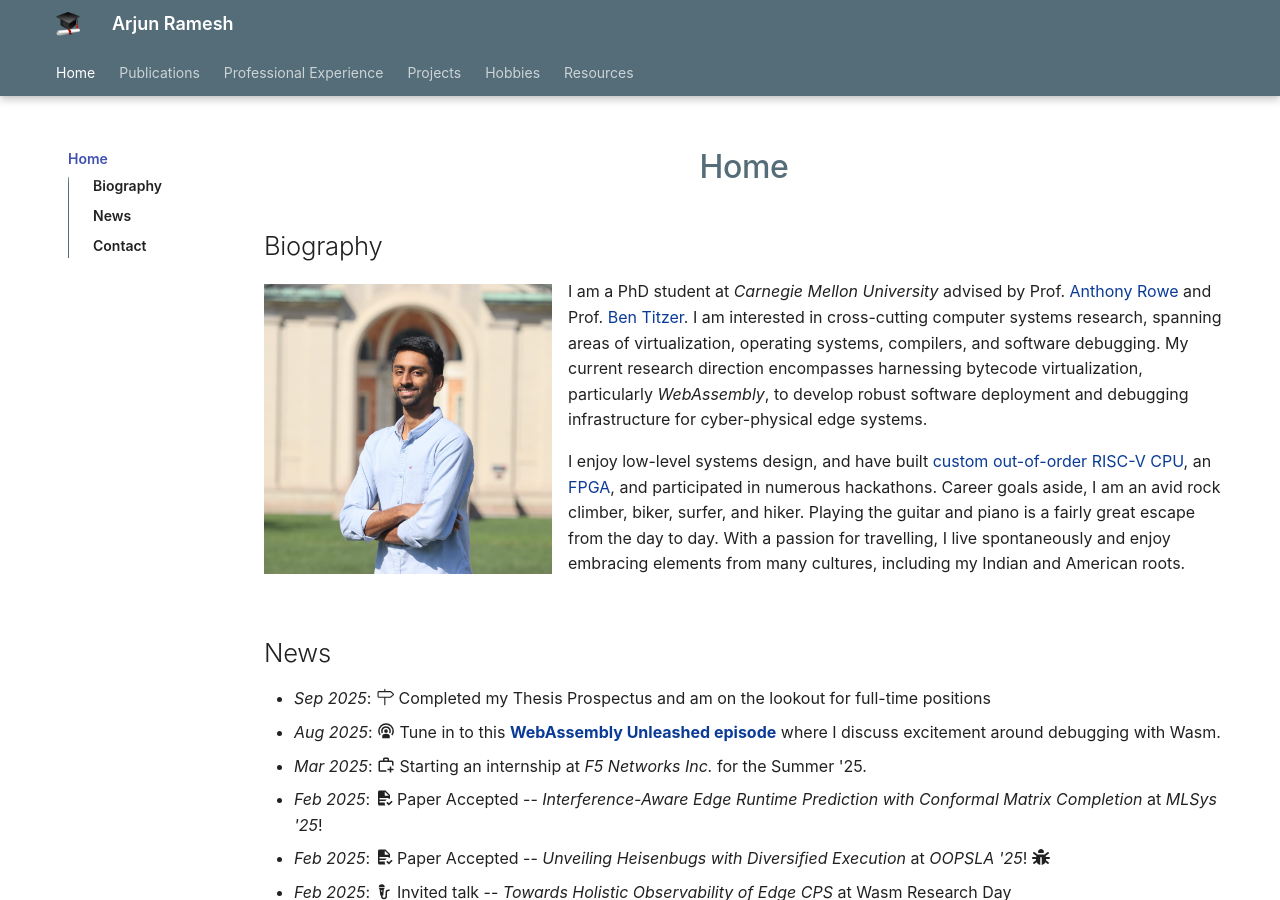
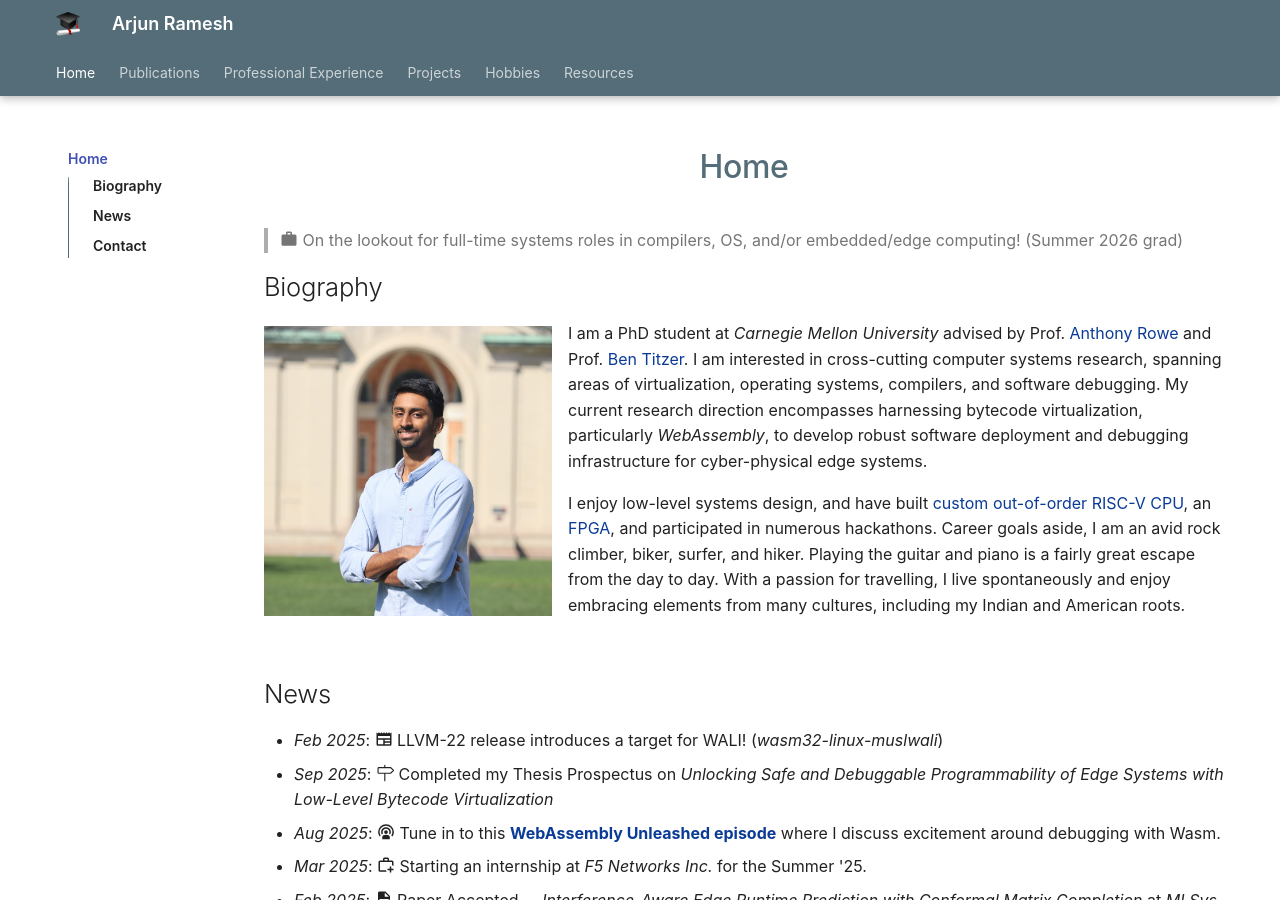
Before and after one commit to arjunr2/personal-website, an MkDocs documentation site: the page built from docs/index.md, in a window 1280 px wide and 900 px high. Built offline with MkDocs 1.6.1 and Material for MkDocs 9.7.7, drawn with Linux system fonts in a browser that asks for light colours; emoji names are drawn with the system emoji font; some web fonts are replaced.

Commit message:
Updated 2026 CV

```diff
--- a/docs/index.md
+++ b/docs/index.md
@@ -1,4 +1,5 @@
 
+> :material-briefcase: On the lookout for full-time systems roles in compilers, OS, and/or embedded/edge computing! (Summer 2026 grad)
 ## Biography
 ![title](assets/home/Headshot_Portrait.jpg){ align=left width=30% style=margin:1em;margin-left:0;margin-top:0.3em;margin-bottom:0.3em }
 
@@ -20,7 +21,9 @@ the ISA. A more detailed list of my personal projects can be found [here](projec
 
 <br/>
 ## News
-* *Sep 2025*: :octicons-milestone-24: Completed my Thesis Prospectus and am on the lookout for full-time positions
+
+* *Feb 2025*: :material-newspaper: LLVM-22 release introduces a target for WALI! (*wasm32-linux-muslwali*)
+* *Sep 2025*: :octicons-milestone-24: Completed my Thesis Prospectus on *Unlocking Safe and Debuggable Programmability of Edge Systems with Low-Level Bytecode Virtualization*
 * *Aug 2025*: :material-podcast: Tune in to this [**WebAssembly Unleashed episode**](https://www.youtube.com/watch?v=OhybI5aUy5M) where I discuss excitement around debugging with Wasm.
 * *Mar 2025*: :material-briefcase-plus-outline: Starting an internship at *F5 Networks Inc.* for the Summer '25.
 * *Feb 2025*: :material-file-document-check: Paper Accepted -- *Interference-Aware Edge Runtime Prediction with Conformal Matrix Completion* at *MLSys '25*!
```
Also changed, not shown: docs/resources.md (+2 -2 lines), 2 other files.
